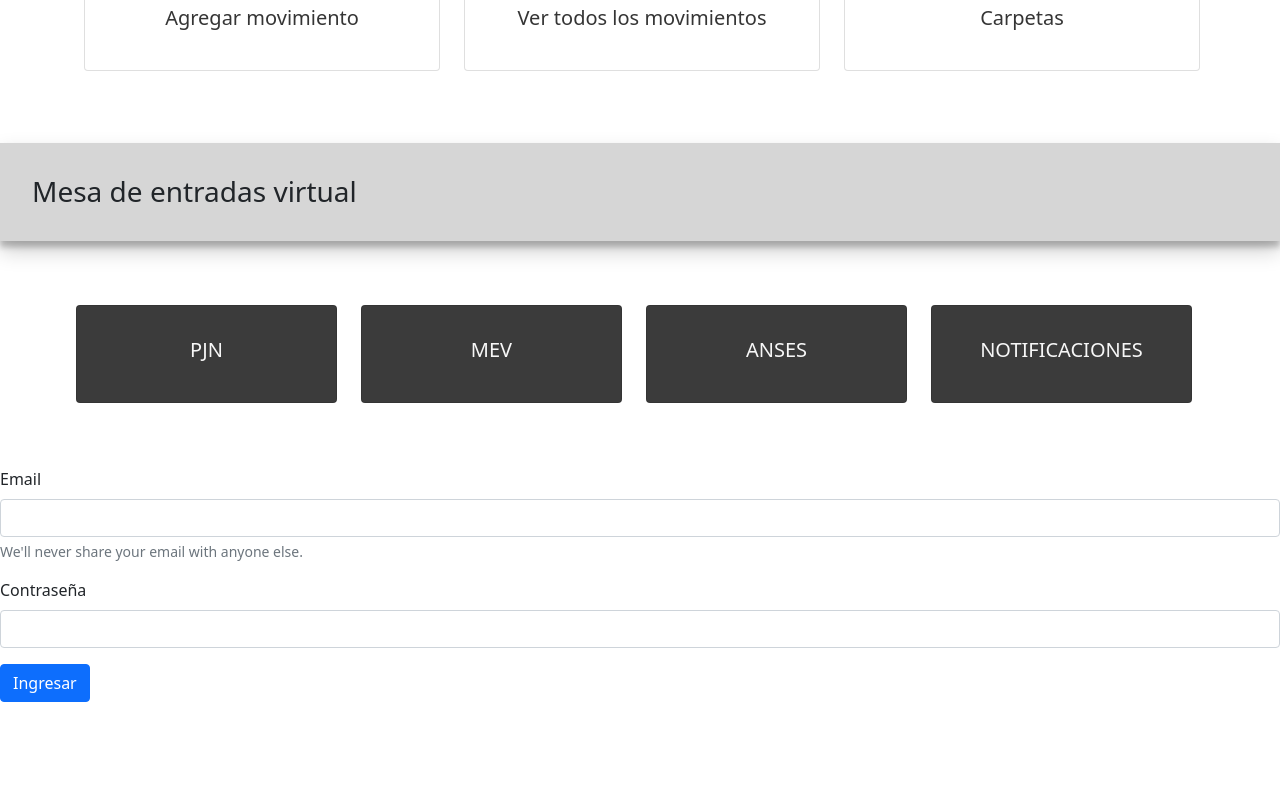
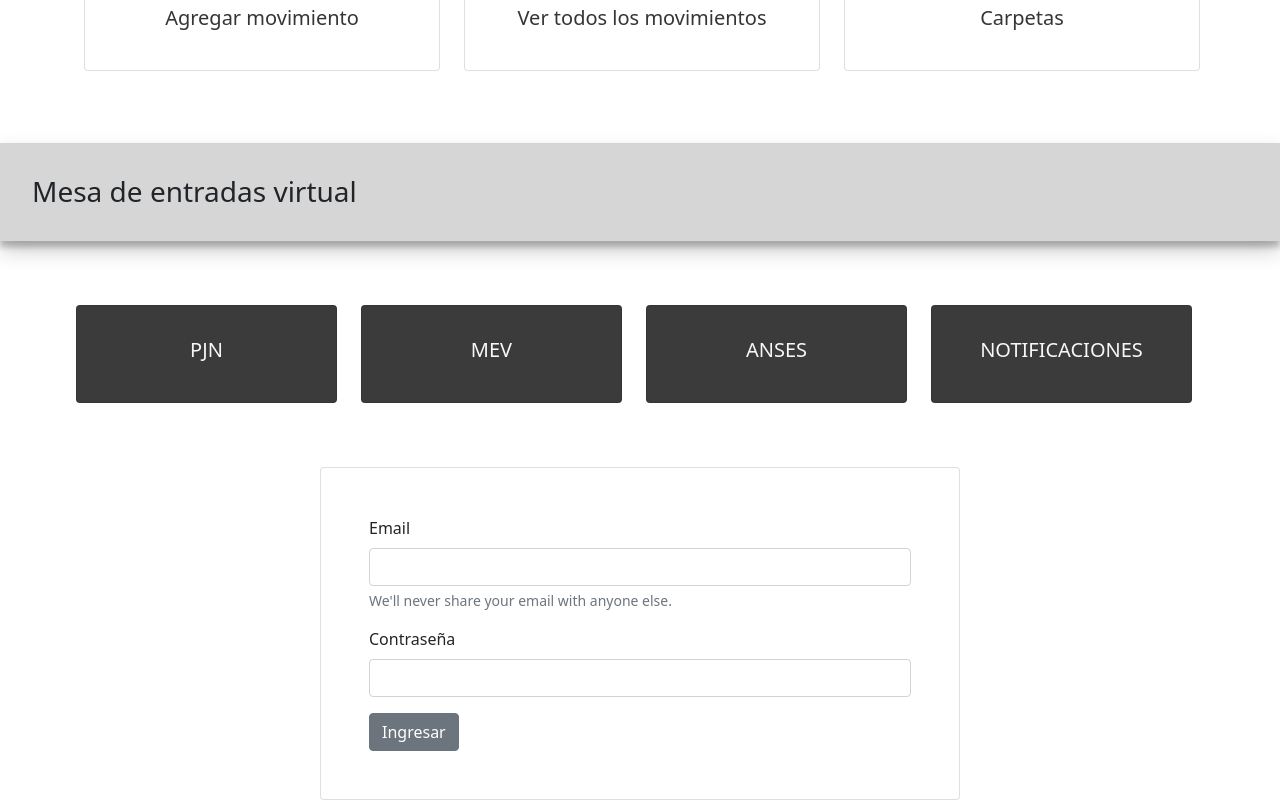
Before and after one commit to ani-ferreira/expedientes, a React (Create React App) app in the folder client/: page / in a window 1280 px wide. Shown: the part 585-1385 px from the top of the page. Before the commit the page ends 1287 px from the top, so only its background shows below. Built offline with nearby package versions, Linux system fonts and the light colour scheme.

Commit message:
Changed login form style

```diff
--- a/client/src/components/Login.js
+++ b/client/src/components/Login.js
@@ -1,5 +1,6 @@
 import { useState } from 'react';
 import { loginUser } from '../Services/authServices';
+import { Card } from 'react-bootstrap';
 
 const Login = () => {
   const [data, setdata] = useState({
@@ -19,6 +20,7 @@ const Login = () => {
   };
 
   return (
+    <Card className="w-50 p-5 container">
       <form onSubmit={(e) => submitHandler(e)}>
         <div className="mb-3">
           <label htmlFor="exampleInputEmail1" className="form-label">
@@ -54,8 +56,9 @@ const Login = () => {
             value={data.password}
           />
         </div>
-      <button className="btn btn-primary">Ingresar</button>
+        <button className="btn btn-secondary">Ingresar</button>
       </form>
+    </Card>
   );
 };
 
```
Lines whose indentation alone changed are shown as unchanged.
